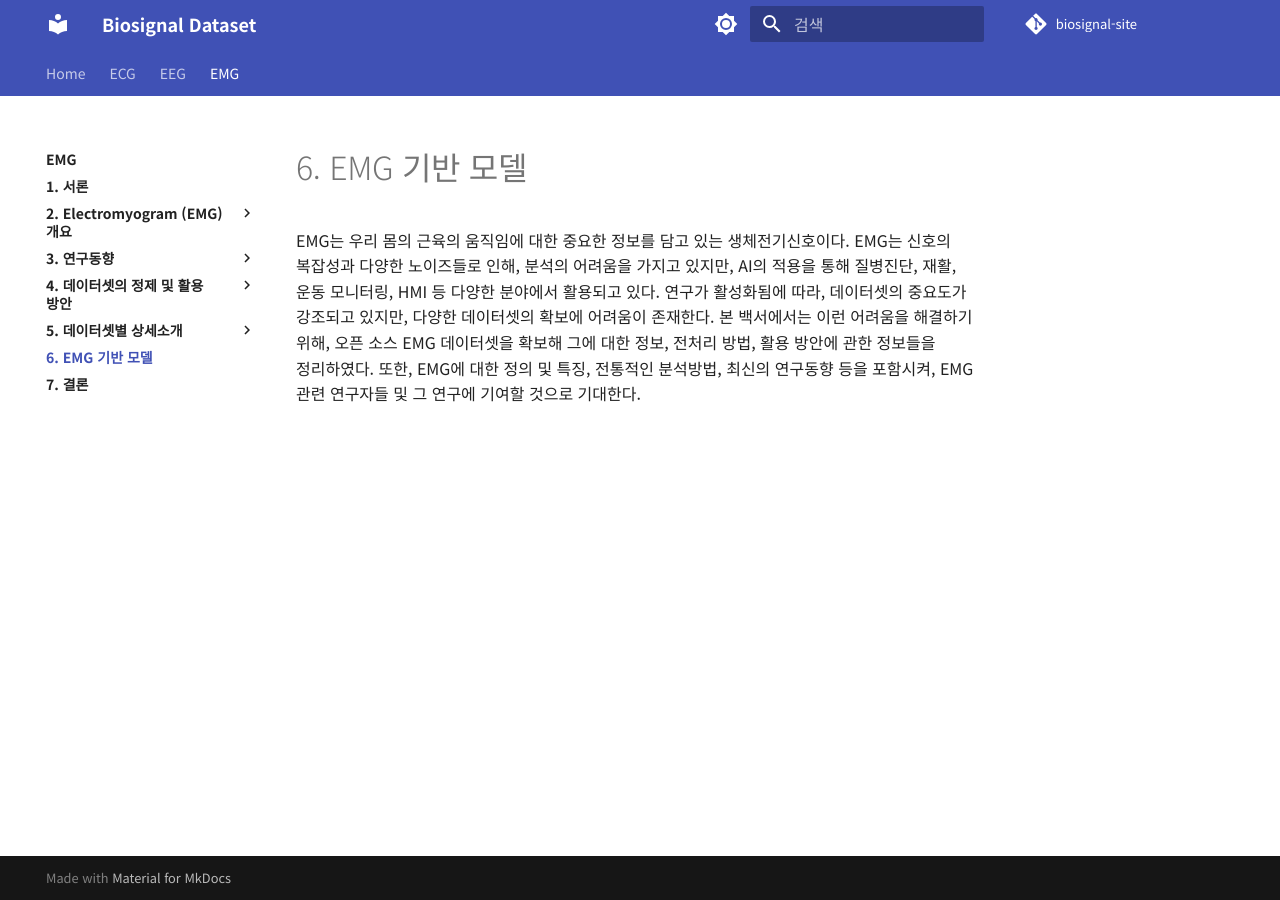
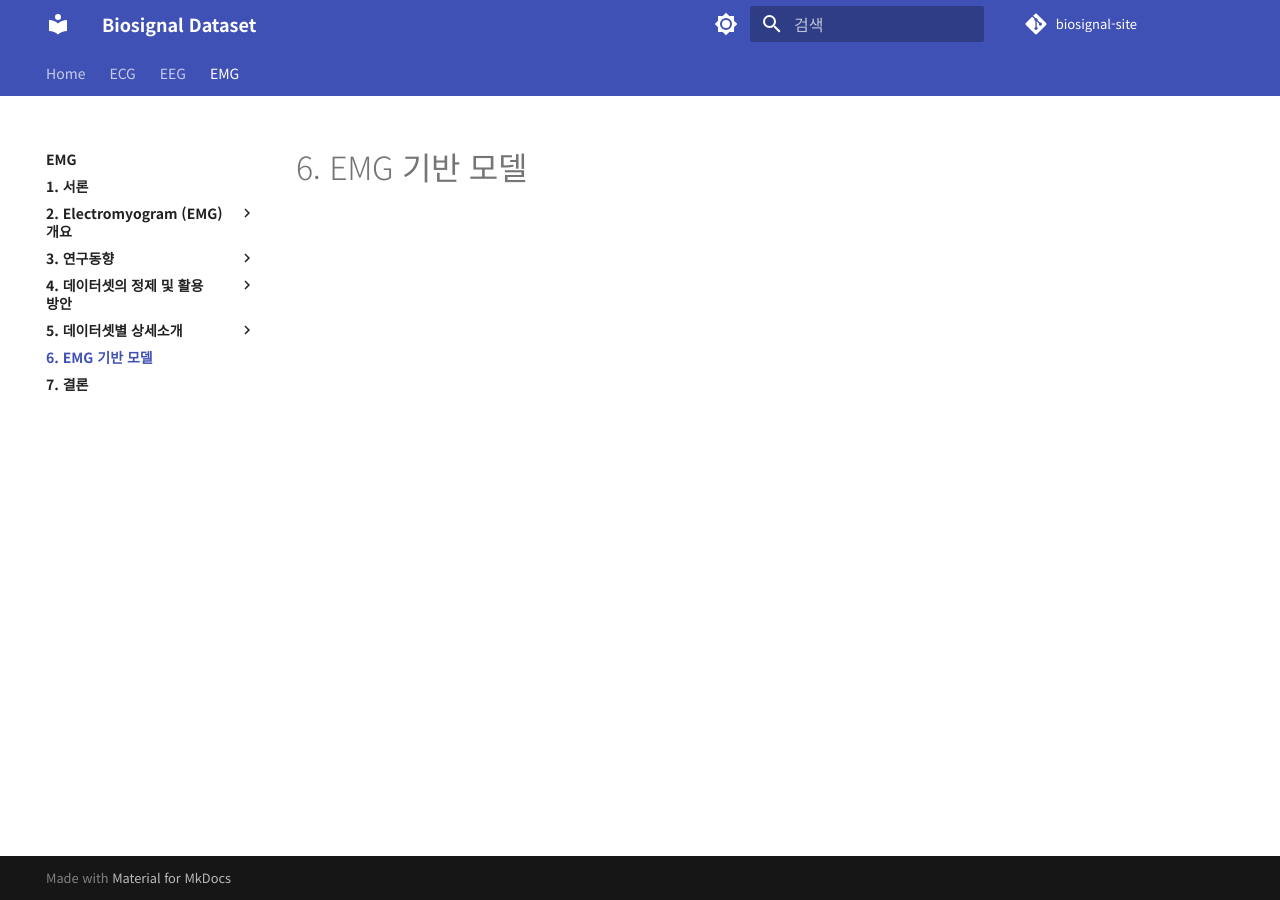
Before and after one commit to iwantjeonyeok/biosignal-site, an MkDocs documentation site: the page built from docs/emg/6-결론.md, in a window 1280 px wide. Built offline with MkDocs 1.6.1 and Material for MkDocs 9.7.7, drawn with Linux system fonts in a browser that asks for light colours; comment, search, counter and statistics services are not loaded.

Commit message:
Update 6-결론.md

```diff
--- a/docs/emg/6-결론.md
+++ b/docs/emg/6-결론.md
@@ -1,4 +1 @@
 # 6. EMG 기반 모델
-
-
- EMG는 우리 몸의 근육의 움직임에 대한 중요한 정보를 담고 있는 생체전기신호이다. EMG는 신호의 복잡성과 다양한 노이즈들로 인해, 분석의 어려움을 가지고 있지만, AI의 적용을 통해 질병진단, 재활, 운동 모니터링, HMI 등 다양한 분야에서 활용되고 있다. 연구가 활성화됨에 따라, 데이터셋의 중요도가 강조되고 있지만, 다양한 데이터셋의 확보에 어려움이 존재한다. 본 백서에서는 이런 어려움을 해결하기 위해, 오픈 소스 EMG 데이터셋을 확보해 그에 대한 정보, 전처리 방법, 활용 방안에 관한 정보들을 정리하였다. 또한, EMG에 대한 정의 및 특징, 전통적인 분석방법, 최신의 연구동향 등을 포함시켜, EMG 관련 연구자들 및 그 연구에 기여할 것으로 기대한다.
```
